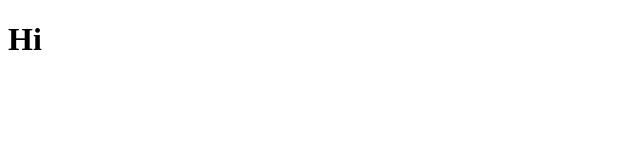
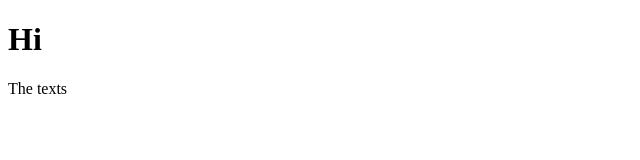
Before and after one commit to UniParrot/uniparrot.github.io, a plain HTML site: page index.html in a window 1280 px wide. Shown: the full height of the page, 0-640 px from the left. Drawn offline with Linux system fonts and the light colour scheme.

Commit message:
update index.html

```diff
--- a/index.html
+++ b/index.html
@@ -6,5 +6,6 @@
 </head>
 <body>
 	<h1>Hi</h1>
+	<a>The texts</a>
 </body>
 </html>
```
